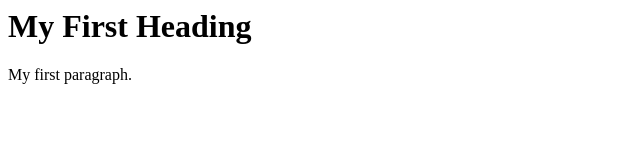
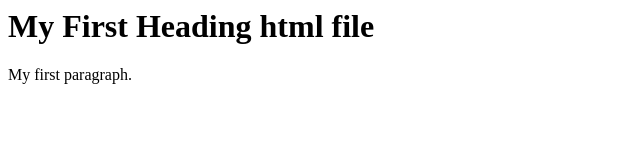
Before and after one commit to vhanuman09/git-demo, a plain HTML site: page index.html in a window 1280 px wide. Shown: the whole page, without its empty margins (0-640 px from the left). Drawn offline with Linux system fonts and the light colour scheme.

Commit message:
all contents

```diff
--- a/index.html
+++ b/index.html
@@ -1,7 +1,7 @@
 <html>
 <body>
 
-<h1>My First Heading</h1>
+<h1>My First Heading html file</h1>
 
 <p>My first paragraph.</p>
 
```
Also changed, not shown: 1 other file.
